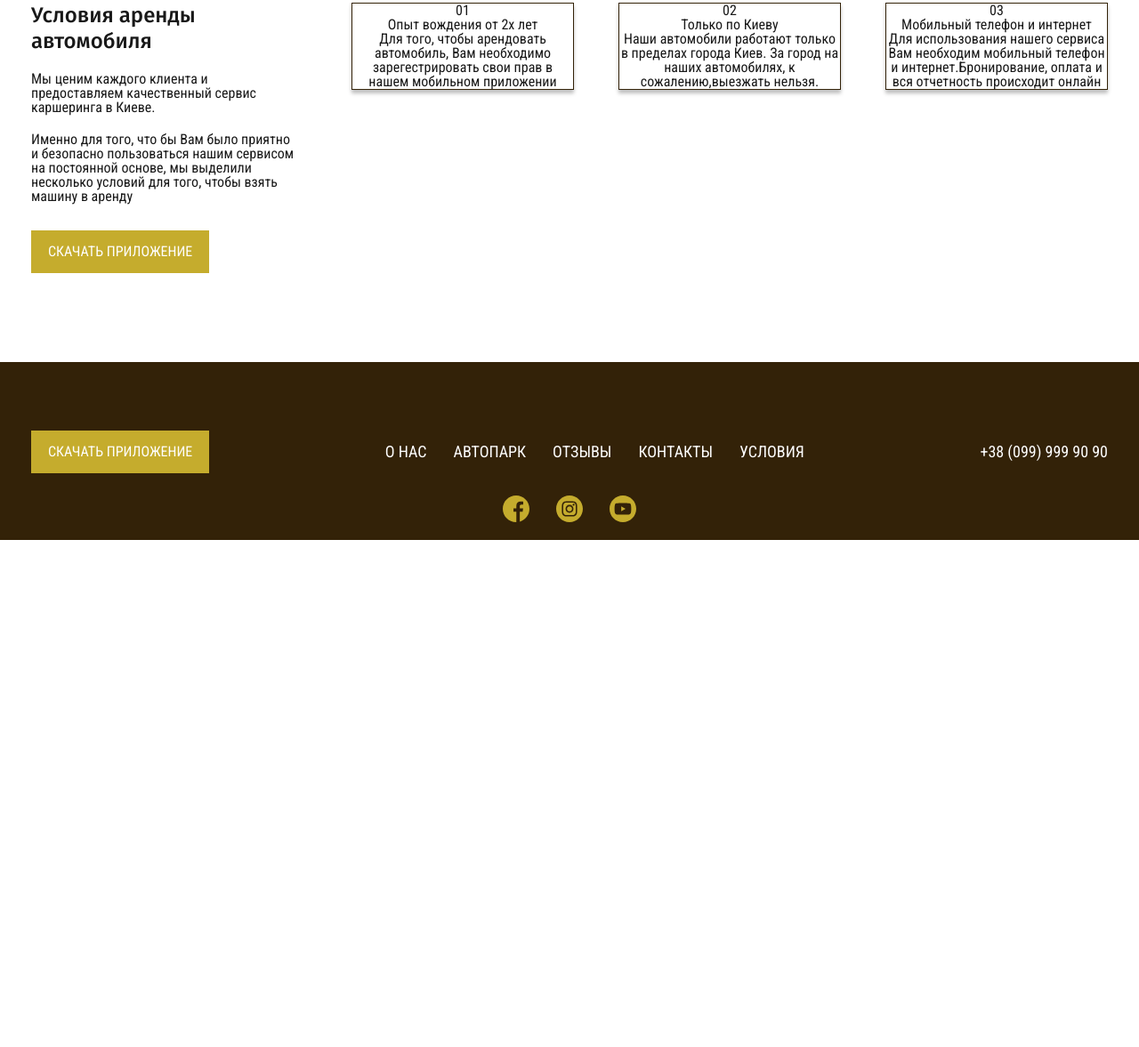
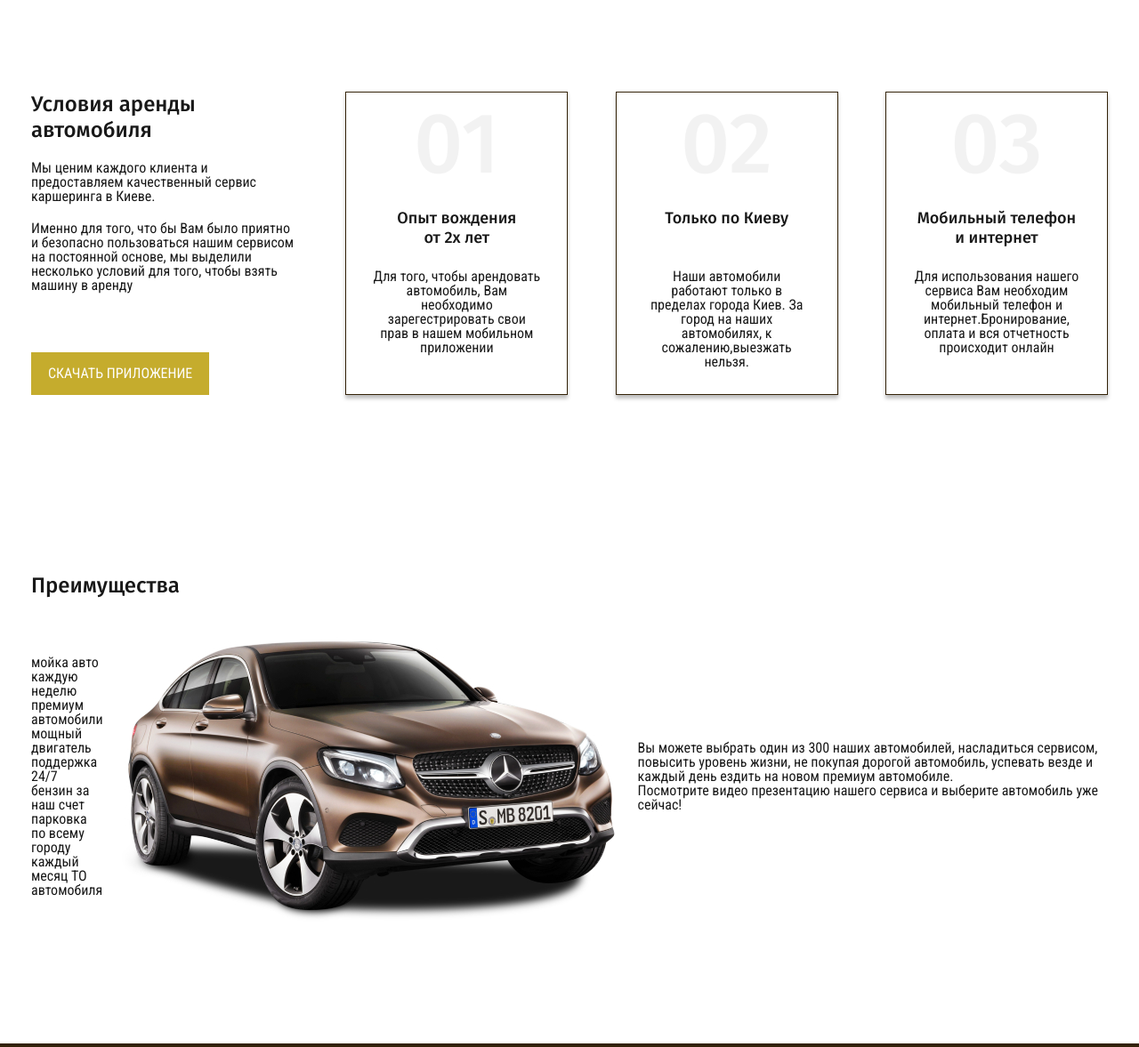
Before and after one commit to Walking-towards-the-dawn/CarSharing, a plain HTML site: page index.html in a window 1280 px wide. Shown: the part 898-2075 px from the top of the page at 89% size. Before the commit the page ends 1505 px from the top, so only its background shows below. Drawn offline with Linux system fonts and the light colour scheme.

Commit message:
Changes to the rent section and added benefits section

```diff
--- a/index.html
+++ b/index.html
@@ -64,7 +64,7 @@
 
         <!-- --------------- Main --------------- -->
         <main class="main">
-            <!-- ------------- Section Top ------------- -->
+            <!-- ------------- Main Section ------------- -->
             <section class="main__section">
                 <div class="main__section__container">
                     <!-- -------- Content -------- -->
@@ -168,32 +168,32 @@
                     <!-- -------- Slider -------- -->
                 </div>
             </section>
-            <!-- ------------- Section Top ------------- -->
+            <!-- ------------- Main Section ------------- -->
 
-            <!-- ------------- Section Conditions ------------- -->
+            <!-- ------------- Section Rent ------------- -->
             <section class="rent">
                 <div class="rent__container">
                     <div class="rent__inner">
                         <div class="rent__content">
                             <h3 class="rent__title">
                                 Условия аренды автомобиля</h3>
-                            <p>
+                            <p class="rent__text">
                                 Мы ценим каждого клиента и предоставляем качественный сервис каршеринга в Киеве.
                             </p>
-                            <p>
+                            <p class="rent__text">
                                 Именно для того, что бы Вам было приятно и безопасно пользоваться нашим сервисом на
                                 постоянной основе, мы выделили
                                 несколько условий для того, чтобы взять машину в аренду
                             </p>
-                            <a class="app-link"
+                            <a class="app-link rent__content-link"
                                href="#">Скачать приложение</a>
                         </div>
 
-                        <div class="rent__items">
                         <div class="rent__item">
                             <div class="rent__item-numb">01</div>
                             <p class="rent__item-title">
-                                    Опыт вождения от 2х лет
+                                Опыт вождения <br>
+                                от 2х лет
                             </p>
                             <p class="rent__item-text">
                                 Для того, чтобы арендовать автомобиль, Вам необходимо зарегестрировать свои прав в
@@ -223,12 +223,62 @@
                                 интернет.Бронирование, оплата и вся отчетность происходит онлайн
                             </p>
                         </div>
-                        </div>
 
                     </div>
                 </div>
             </section>
-            <!-- ------------- Section Conditions ------------- -->
+            <!-- ------------- Section Rent ------------- -->
+
+            <!-- ------------- Section Advantages ------------- -->
+            <section class="benefits">
+                <div class="benefits__container">
+                    <h3 class="benefits__title">Преимущества</h3>
+
+                    <div class="benefits__items">
+                        <ul class="benefits__list">
+                            <li class="benefits__list-item">
+                                мойка авто каждую неделю
+                            </li>
+                            <li class="benefits__list-item">
+                                премиум автомобили
+                            </li>
+                            <li class="benefits__list-item">
+                                мощный двигатель
+                            </li>
+                            <li class="benefits__list-item">
+                                поддержка 24/7
+                            </li>
+                            <li class="benefits__list-item">
+                                бензин за наш счет
+                            </li>
+                            <li class="benefits__list-item">
+                                парковка по всему городу
+                            </li>
+                            <li class="benefits__list-item">
+                                каждый месяц ТО автомобиля
+                            </li>
+                        </ul>
+
+                        <img class="benefits__img"
+                             src="images/Advantages.jpg"
+                             alt="Advantages">
+
+                        <div class="benefits__content">
+                            <p class="benefits__text">
+                                Вы можете выбрать один из 300 наших автомобилей, насладиться сервисом, повысить уровень
+                                жизни, не покупая дорогой
+                                автомобиль, успевать везде и каждый день ездить на новом премиум автомобиле.
+                            </p>
+                            <p class="benefits__text">
+                                Посмотрите видео презентацию нашего сервиса и выберите автомобиль уже сейчас!
+                            </p>
+                        </div>
+                    </div>
+
+                </div>
+            </section>
+            <!-- ------------- Section Advantages ------------- -->
+
         </main>
         <!-- --------------- Main --------------- -->
 
--- a/scss/style.scss
+++ b/scss/style.scss
@@ -82,11 +82,7 @@ $whiteColor: #fefefe;
     flex: 1 1 auto;
 }
 /* -------------- */
-.main__slider {
-    display: flex;
-    flex-direction: column;
-    justify-content: space-between;
-}
+
 .main__section {
     padding: 3.75rem 0 6.25rem;
 }
@@ -138,20 +134,23 @@ $whiteColor: #fefefe;
     line-height: 1.1875rem;
 }
 /* -------------- */
+.main__slider {
+    display: flex;
+    flex-direction: column;
+    justify-content: space-between;
+}
 .main__slider-container {
     position: relative;
     max-width: 37.5rem;
     height: 30.125rem;
     overflow: hidden;
 }
-
 .slides {
     display: flex;
     flex-direction: column;
     transition: transform 0.5s ease-in-out;
     height: 100%;
 }
-
 .slide {
     text-align: center;
     min-height: 30.125rem;
@@ -165,7 +164,6 @@ $whiteColor: #fefefe;
         font-family: Fira Sans;
     }
 }
-
 .pagination {
     position: absolute;
     display: flex;
@@ -176,7 +174,6 @@ $whiteColor: #fefefe;
     right: 0;
     transform: translateY(-50%);
 }
-
 .dot {
     width: 0.375rem;
     height: 0.375rem;
@@ -189,7 +186,6 @@ $whiteColor: #fefefe;
         background-color: #332208;
     }
 }
-
 .copy__items {
     display: flex;
     gap: 1.25rem;
@@ -201,35 +197,66 @@ $whiteColor: #fefefe;
 }
 /* -------------- */
 .rent {
-    padding-bottom: 6.25rem;
-}
-.rent__inner {
-    display: flex;
-    align-items: flex-start;
-    flex-wrap: wrap;
-    gap: 50px;
+    padding: 6.25rem 0;
+    &__inner {
+        align-items: normal;
+        flex-wrap: wrap;
+        gap: 3.125rem;
+    }
 }
 .rent__content {
-    max-width: 300px;
-    p:nth-child(3) {
-        margin: 1.25rem 0 1.875rem;
+    position: relative;
+    max-width: 18.75rem;
+    &-link {
+        position: absolute;
+        bottom: 0;
+        left: 0;
     }
 }
-.rent__title {
-    margin-bottom: 1.25rem;
-}
-.rent__items {
-    display: flex;
-    gap: 50px;
+.rent__text:nth-child(2) {
+    margin: 1.25rem 0;
 }
 .rent__item {
-    max-width: 250px;
+    padding: 0 1.875rem 0.625rem;
+    max-width: 15.625rem;
     text-align: center;
     border: 1px solid $corporateСolor;
     box-shadow: 0px 4px 4px 0px rgba(0, 0, 0, 0.25);
+    &-numb {
+        font-family: Fira Sans;
+        font-size: 6rem;
+        line-height: 7.1875rem;
+        color: $darkColor;
+        opacity: 0.05;
+    }
+    &-title {
+        min-height: 2.75rem;
+        font-family: Fira Sans;
+        font-size: 1.125rem;
+        line-height: 1.375rem;
+        margin: 0.9375rem 0 1.5625rem;
+    }
+    &-text {
+        height: 8.125rem;
+    }
 }
 /* -------------- */
 
+/* -------------- */
+.benefits {
+    padding: 6.25rem 0;
+    &__items {
+        display: flex;
+        align-items: center;
+    }
+}
+.benefits__list-item::after {
+    content: "";
+    background-color: #181818;
+    width: 16px;
+    height: 16px;
+}
+/* -------------- */
 /* ------- Main ------- */
 
 /* ------- Footer ------- */
```
Also changed, not shown: css/style.css, images/Advantages.jpg (added). Lines whose indentation alone changed are shown as unchanged.
